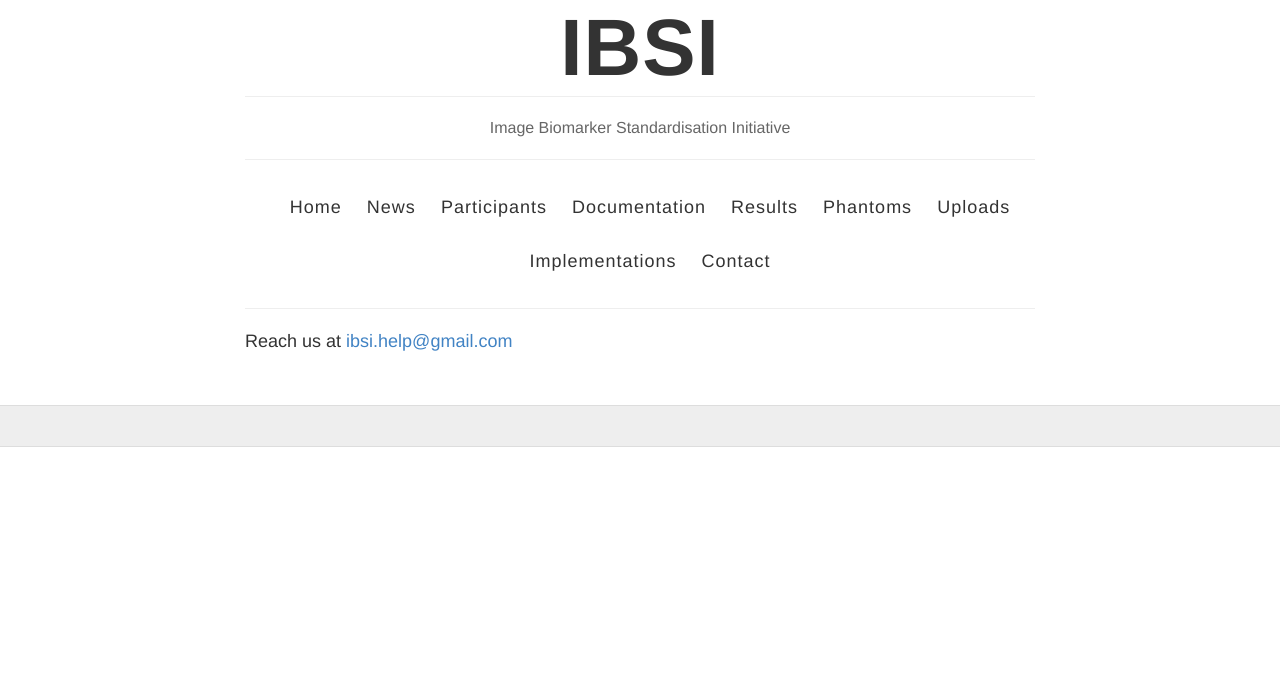
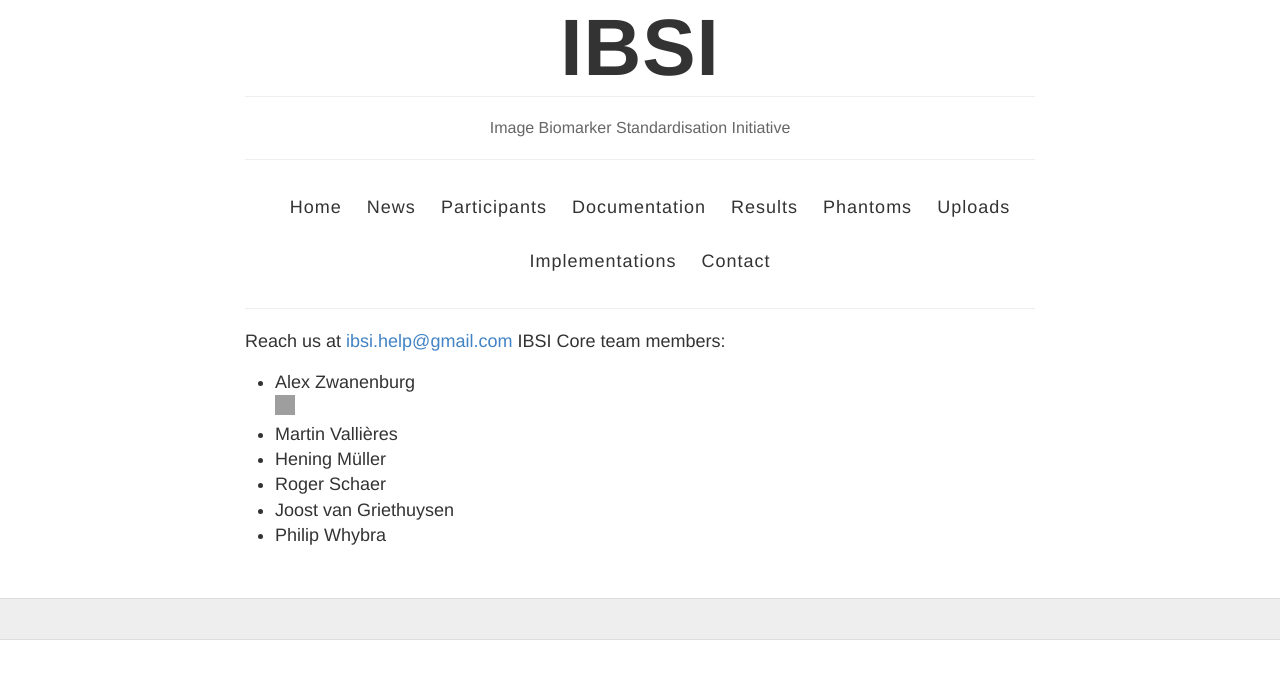
Before and after one commit to theibsi/theibsi.github.io, a Jekyll site: the page built from contact.html, in a window 1280 px wide. Shown: the top 679 px of the page. Built offline with Jekyll 4.4.1, drawn with Linux system fonts in a browser that asks for light colours; grey boxes are pictures that could not be loaded.

Commit message:
Update contact.html

```diff
--- a/contact.html
+++ b/contact.html
@@ -5,3 +5,13 @@ permalink: /contact/
 ---
 
 Reach us at <a href="mailto:ibsi.help@gmail.com">ibsi.help@gmail.com</a>
+
+IBSI Core team members:
+<ul>
+<li>Alex Zwanenburg</li><img src="20171023AW056M-Alex-Zwanenburg-Bezemer_crop.JPG" alt="Alex" height="20" width="20">
+<li>Martin Valli&egrave;res</li>
+<li>Hening M&uuml;ller</li>
+<li>Roger Schaer</li>
+<li>Joost van Griethuysen</li>
+<li>Philip Whybra</li>
+</ul>
```
